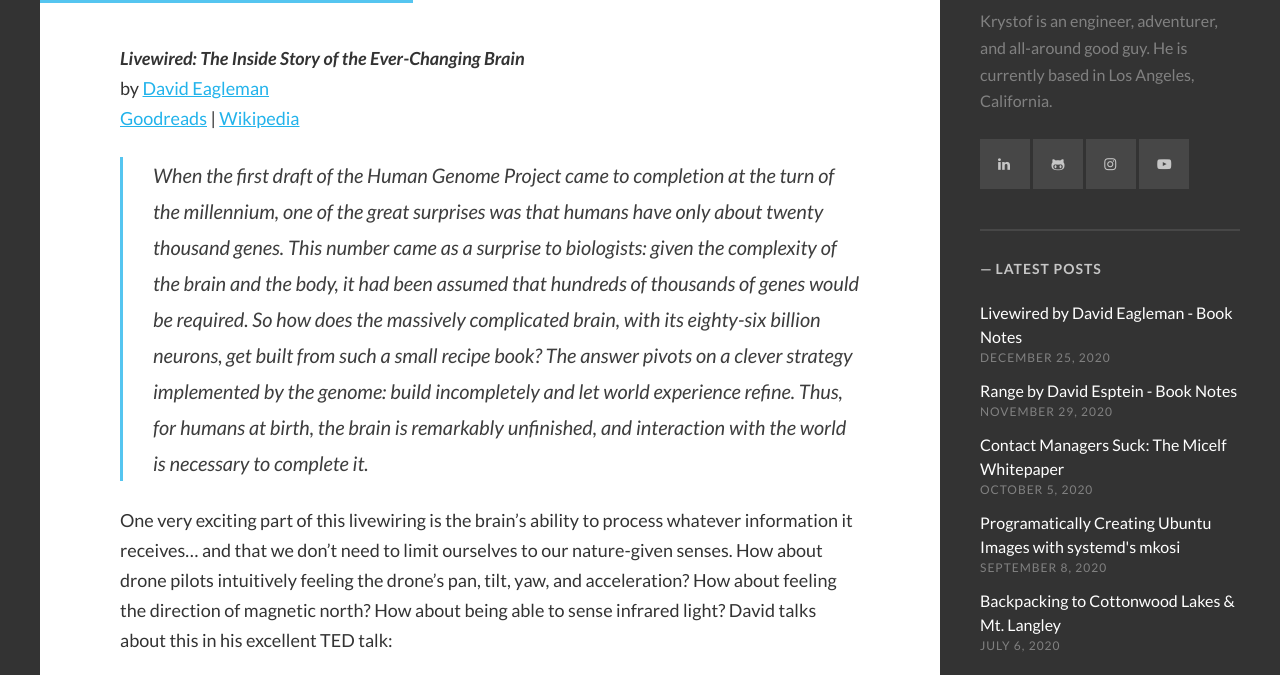
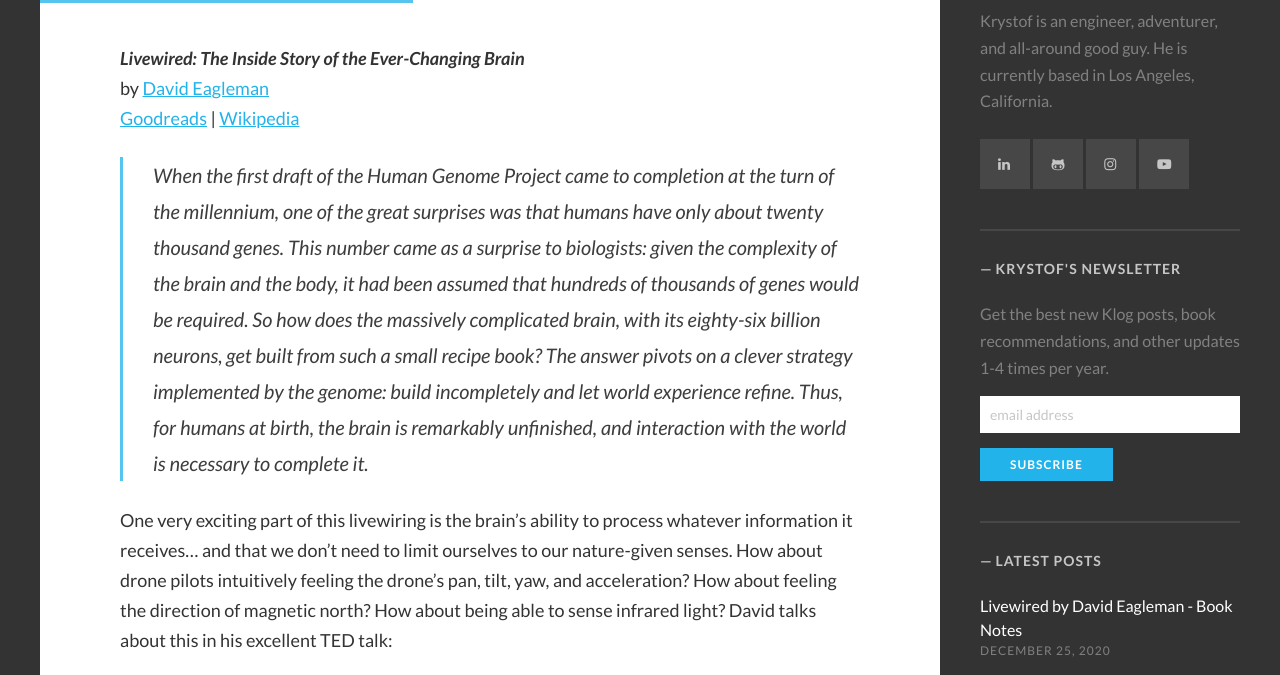
Before and after one commit to krystofl/krystofl.github.io, a Jekyll site: the page built from index.html, in a window 1280 px wide and 900 px high, scrolled down 404 px, cut to the strip 0-675 px from the top of the window. Built offline with Jekyll 4.4.1, drawn with Linux system fonts in a browser that asks for light colours; some web fonts are replaced; the list of posts is cut into pages by our own code.

Commit message:
Added newsletter signup link to the sidebar

```diff
--- a/_config.yml
+++ b/_config.yml
@@ -51,8 +51,7 @@
 banner_image: https://krystof.litomisky.com/klog-assets/images/krystof-sidebar.jpg
 
 # Sidebar newsletter widget - add your form action url for MailChimp signup form here
-#mailchimp_url: "//justgoodthemes.us3.list-manage.com/subscribe/post?u=78f1bab16028354caeb23aecd&amp;id=4a7330d117"
-#mailchimp_url: "404.html"
+mailchimp_url: "https://litomisky.us7.list-manage.com/subscribe/post?u=16ce75c2d58c4c14918cd7283&amp;id=d1cae2e1a1"
 
 # Social links in the site footer
 twitter_username: "theKrystof"
--- a/_includes/sidebar.html
+++ b/_includes/sidebar.html
@@ -24,13 +24,19 @@
 
     {% if site.mailchimp_url %}
     <section class="widget widget-newsletter">
-        <h2 class="widget-title">{{ site.title}} Newsletter</h2>
+        <h2 class="widget-title">Krystof's Newsletter</h2>
         <!-- Begin MailChimp Signup Form -->
         <div id="mc_embed_signup">
             <form action="{{ site.mailchimp_url }}" method="post" id="mc-embedded-subscribe-form" name="mc-embedded-subscribe-form" class="validate" target="_blank" novalidate>
                 <div id="mc_embed_signup_scroll">
-                    <label for="mce-EMAIL">Subscribe here to get our latest updates</label>
+                    <label for="mce-EMAIL">
+                      Get the best new Klog posts, book recommendations, and other updates 1-4 times per year.
+                    </label>
                     <input type="email" value="" name="EMAIL" class="email" id="mce-EMAIL" placeholder="email address" required>
+
+                    <!-- real people should not fill this in and expect good things - do not remove this or risk form bot signups-->
+                    <div style="position: absolute; left: -5000px;" aria-hidden="true"><input type="text" name="b_16ce75c2d58c4c14918cd7283_d1cae2e1a1" tabindex="-1" value=""></div>
+
                     <div class="clear"><input type="submit" value="Subscribe" name="subscribe" id="mc-embedded-subscribe" class="button"></div>
                 </div>
             </form>
```
